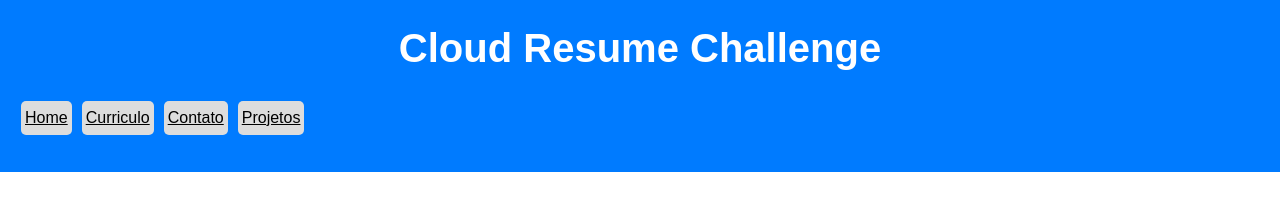
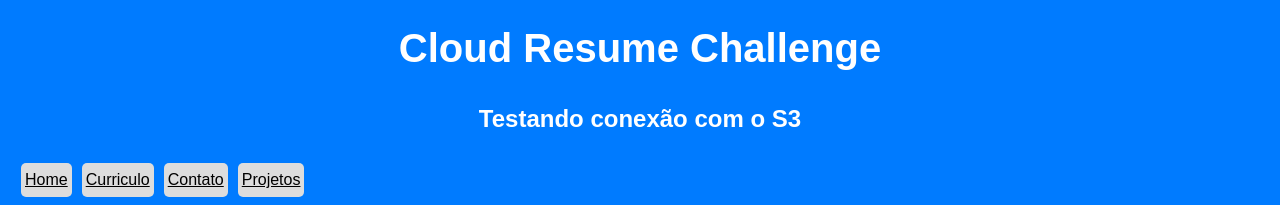
Before and after one commit to joaorodrigues1994/Cloud-Resume, a plain HTML site: page index.html in a window 1280 px wide. Shown: the top 205 px of the page. Drawn offline with Linux system fonts and the light colour scheme.

Commit message:
refactor:alter index.html

```diff
--- a/index.html
+++ b/index.html
@@ -9,6 +9,7 @@
 <body>
     <header>
         <h1>Cloud Resume Challenge</h1>
+        <h2>Testando conexão com o S3</h2>
         <nav>
             <ul>
                 <li>Home</li>
```
